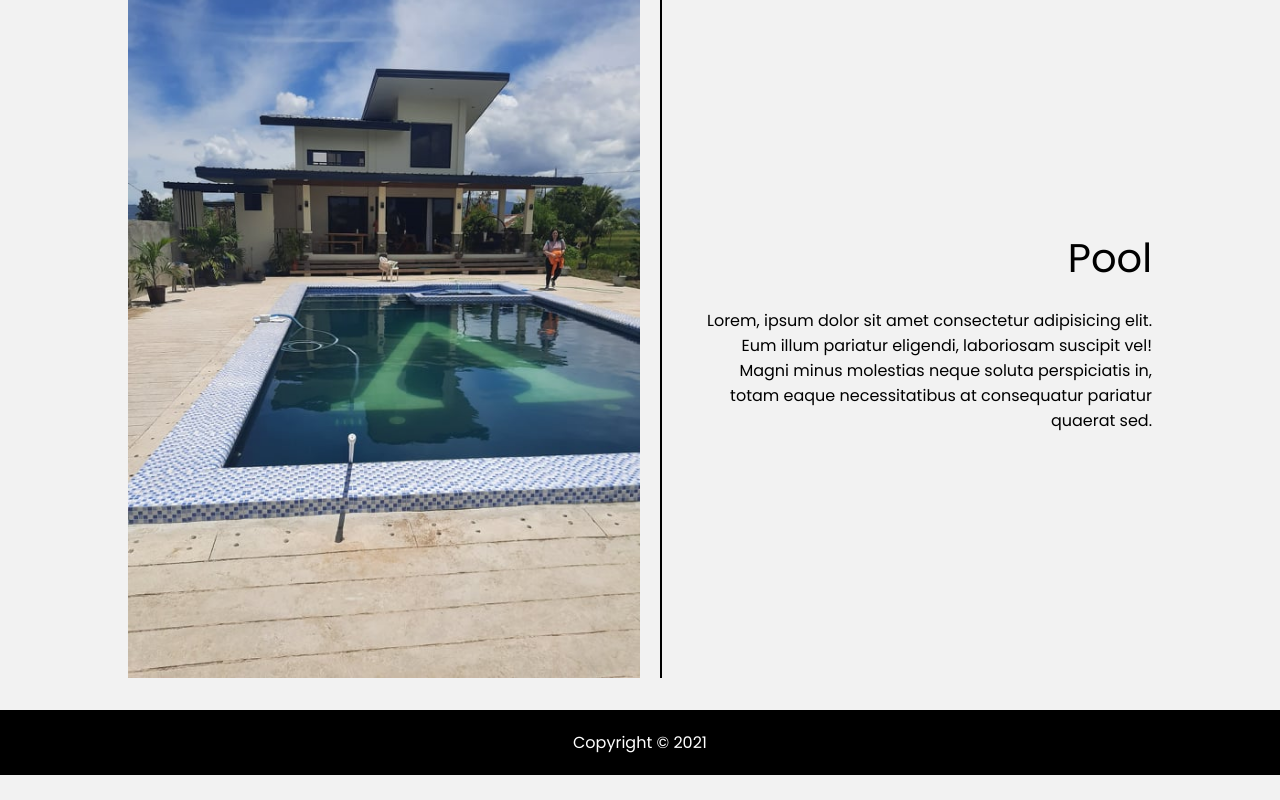
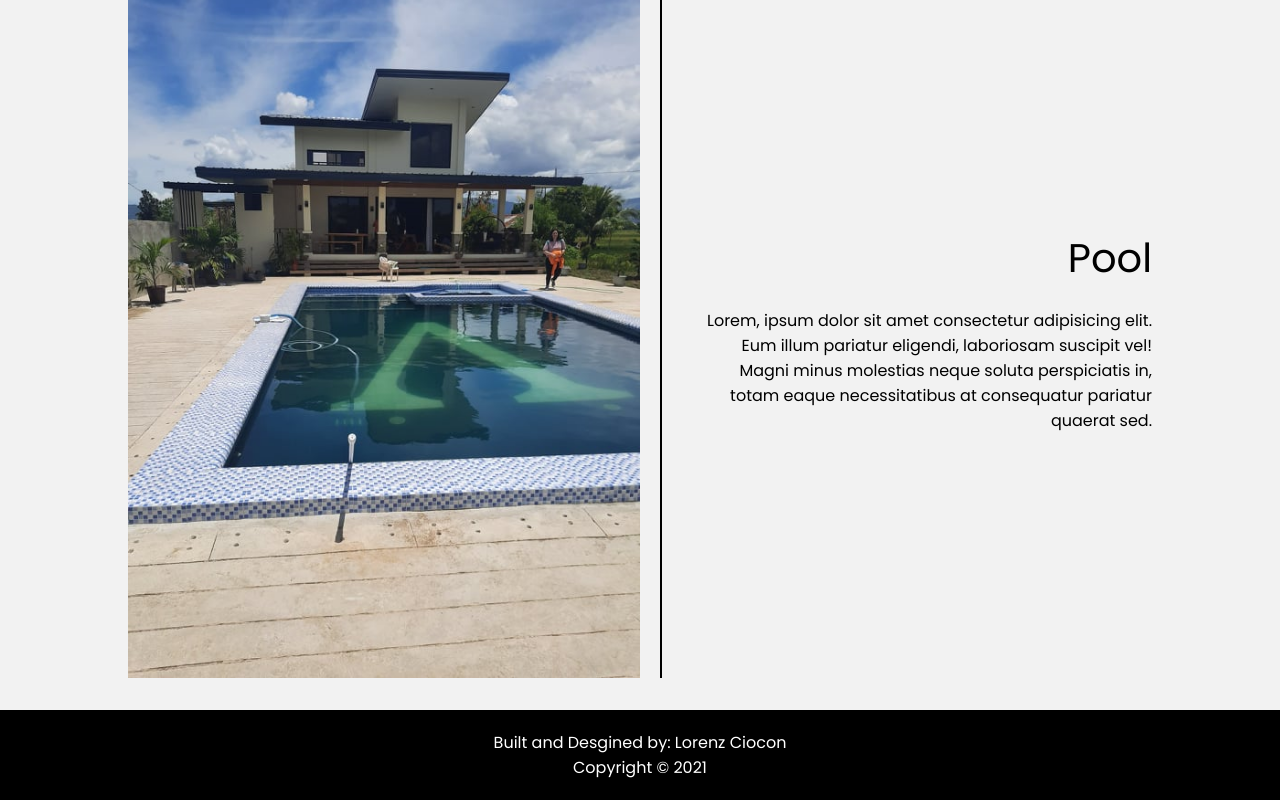
Before and after one commit to liliput35/dodasfarmV2, a plain HTML site: page index.html in a window 1280 px wide. Shown: the part 2037-2837 px from the top of the page. Before the commit the page ends 2812 px from the top, so only its background shows below. Drawn offline with Linux system fonts and the light colour scheme.

Commit message:
Update index.html

```diff
--- a/index.html
+++ b/index.html
@@ -82,7 +82,7 @@
 
     <footer>
       <div class="container">
-        <p>Copyright &copy; 2021</p>
+        <p>Built and Desgined by: Lorenz Ciocon <br> Copyright &copy; 2021</p>
       </div>
     </footer>
 
```
